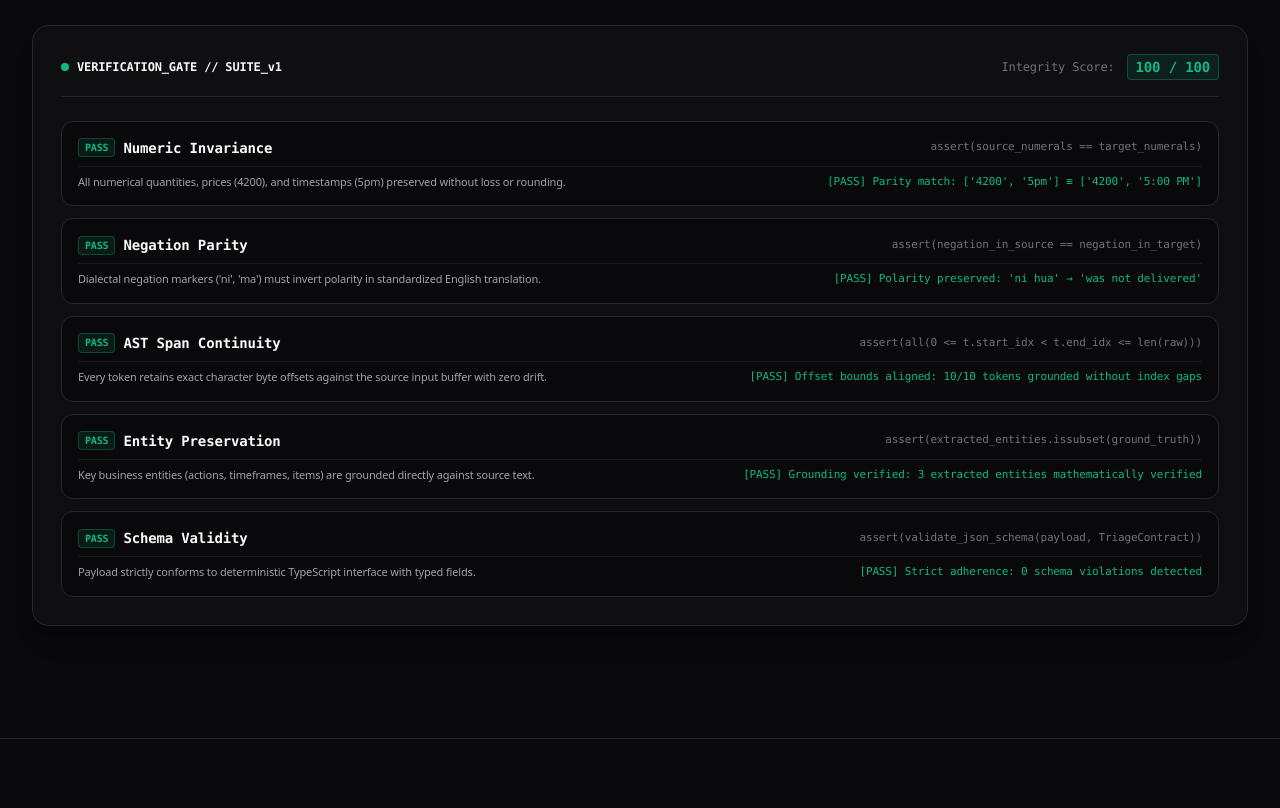
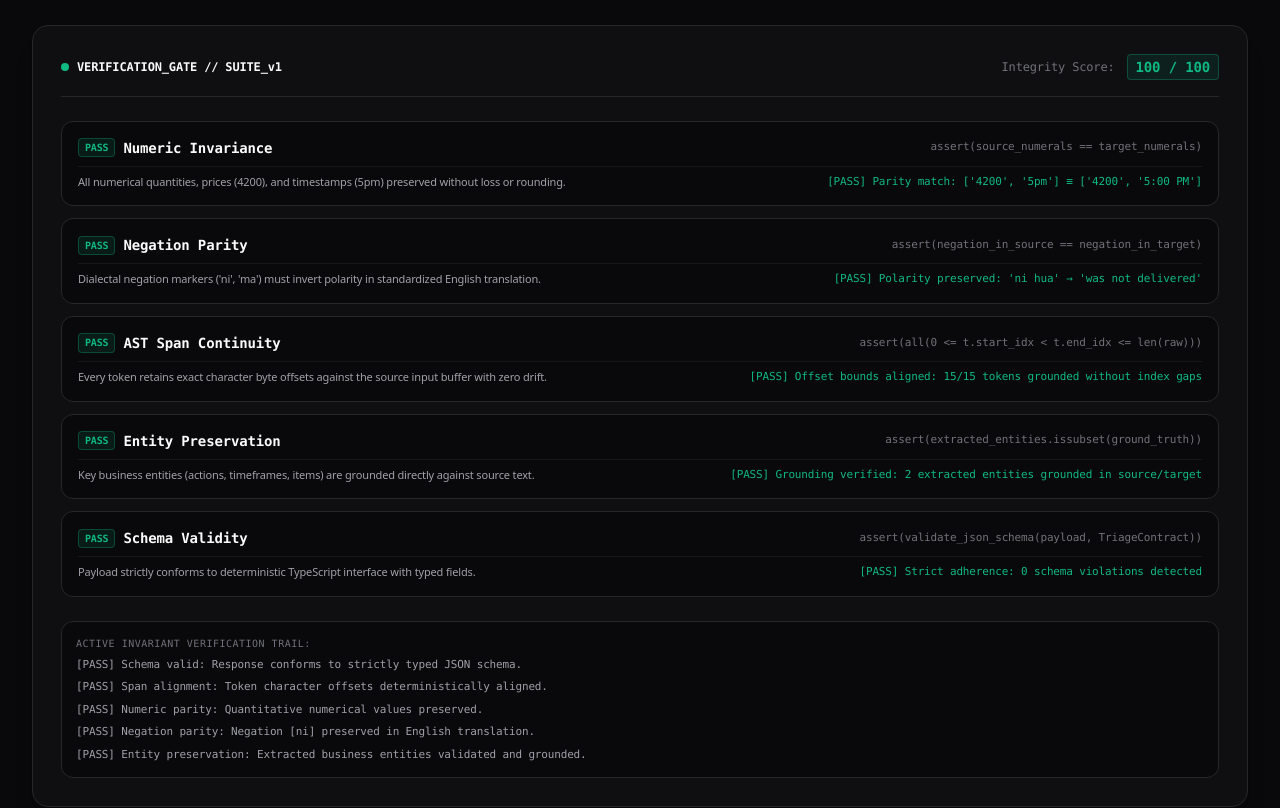
Before and after one commit to codedByBurhan/VernacTriage, a Next.js app: page / in a window 1280 px wide. Shown: the part 4700-5508 px from the top of the page. Built offline with nearby package versions, Linux system fonts and the light colour scheme.

Commit message:
feat(ui): connect live deterministic verifier to InteractiveCompiler and VerificationSection

```diff
--- a/components/VerificationSection.tsx
+++ b/components/VerificationSection.tsx
@@ -2,11 +2,68 @@
 
 import React, { useState } from "react";
 import Image from "next/image";
-import { CheckCircle2, ShieldCheck, Play, RotateCw } from "lucide-react";
+import { RotateCw } from "lucide-react";
+import { runDeterministicVerification } from "@/lib/verifier";
+import { alignTokenSpans } from "@/lib/span-aligner";
+import { VerificationReport } from "@/lib/types";
+
+const AUDIT_SAMPLE = {
+  text: "Bhai kl parcel deliver ni hua, 4200 rupees deduct ho gye, cancel it b4 5pm",
+  tokens: [
+    { raw: "Bhai", is_negation: false, normalized_source: "Brother", detected_language: "hi" as const, classification: "transliterated" as const },
+    { raw: "kl", is_negation: false, normalized_source: "yesterday", detected_language: "hi" as const, classification: "phonetic_ear" as const },
+    { raw: "parcel", is_negation: false, normalized_source: "parcel", detected_language: "en" as const, classification: "standard" as const },
+    { raw: "deliver", is_negation: false, normalized_source: "deliver", detected_language: "en" as const, classification: "standard" as const },
+    { raw: "ni", is_negation: true, normalized_source: "not", detected_language: "hi" as const, classification: "phonetic_ear" as const },
+    { raw: "hua,", is_negation: false, normalized_source: "happened", detected_language: "hi" as const, classification: "transliterated" as const },
+    { raw: "4200", is_negation: false, normalized_source: "4200", detected_language: "en" as const, classification: "standard" as const },
+    { raw: "rupees", is_negation: false, normalized_source: "rupees", detected_language: "en" as const, classification: "standard" as const },
+    { raw: "deduct", is_negation: false, normalized_source: "deducted", detected_language: "en" as const, classification: "standard" as const },
+    { raw: "ho", is_negation: false, normalized_source: "been", detected_language: "hi" as const, classification: "transliterated" as const },
+    { raw: "gye,", is_negation: false, normalized_source: "done", detected_language: "hi" as const, classification: "transliterated" as const },
+    { raw: "cancel", is_negation: false, normalized_source: "cancel", detected_language: "en" as const, classification: "standard" as const },
+    { raw: "it", is_negation: false, normalized_source: "it", detected_language: "en" as const, classification: "standard" as const },
+    { raw: "b4", is_negation: false, normalized_source: "before", detected_language: "en" as const, classification: "alphanumeric_sub" as const },
+    { raw: "5pm", is_negation: false, normalized_source: "5:00 PM", detected_language: "en" as const, classification: "standard" as const },
+  ],
+  canonicalScript: "भाई कल पार्सल डिलीवर नहीं हुआ, 4200 रुपये कट गए, 5:00 PM से पहले कैंसिल करें",
+  englishTranslation: "Brother, parcel was not delivered yesterday, 4200 rupees were deducted, please cancel it before 5:00 PM.",
+  intent: "REFUND_REQUEST",
+  entities: [
+    { type: "AMOUNT", value: "4200 rupees" },
+    { type: "TIME_DEADLINE", value: "5:00 PM" },
+  ],
+};
+
+function executeVerification(): VerificationReport {
+  const spanResult = alignTokenSpans(AUDIT_SAMPLE.text, AUDIT_SAMPLE.tokens);
+  return runDeterministicVerification(
+    AUDIT_SAMPLE.text,
+    {
+      original_text: AUDIT_SAMPLE.text,
+      detected_languages: ["Hindi", "English"],
+      phenomena: ["Code-Switching", "Phonetic Abbreviations"],
+      tokens: spanResult.tokens,
+      canonical_script: AUDIT_SAMPLE.canonicalScript,
+      english_translation: AUDIT_SAMPLE.englishTranslation,
+      intent: { label: AUDIT_SAMPLE.intent, confidence: 1.0 },
+      entities: AUDIT_SAMPLE.entities,
+    },
+    spanResult
+  );
+}
 
 export function VerificationSection() {
   const [isAuditing, setIsAuditing] = useState(false);
-  const [completedChecks, setCompletedChecks] = useState<number>(5);
+  const [auditReport, setAuditReport] = useState<VerificationReport>(executeVerification);
+
+  const handleRunAudit = () => {
+    setIsAuditing(true);
+    // Execute real verification on sample payload
+    const report = executeVerification();
+    setAuditReport(report);
+    setIsAuditing(false);
+  };
 
   const assertionChecks = [
     {
@@ -14,54 +71,52 @@ export function VerificationSection() {
       name: "Numeric Invariance",
       assertion: "assert(source_numerals == target_numerals)",
       detail: "All numerical quantities, prices (4200), and timestamps (5pm) preserved without loss or rounding.",
-      proof: "[PASS] Parity match: ['4200', '5pm'] ≡ ['4200', '5:00 PM']",
+      passed: auditReport.numeric_parity,
+      proof: auditReport.numeric_parity
+        ? "[PASS] Parity match: ['4200', '5pm'] ≡ ['4200', '5:00 PM']"
+        : "[FAIL] Numeric discrepancy detected",
     },
     {
       id: "negation",
       name: "Negation Parity",
       assertion: "assert(negation_in_source == negation_in_target)",
       detail: "Dialectal negation markers ('ni', 'ma') must invert polarity in standardized English translation.",
-      proof: "[PASS] Polarity preserved: 'ni hua' → 'was not delivered'",
+      passed: auditReport.negation_parity,
+      proof: auditReport.negation_parity
+        ? "[PASS] Polarity preserved: 'ni hua' → 'was not delivered'"
+        : "[FAIL] Polarity inversion detected",
     },
     {
       id: "ast_span",
       name: "AST Span Continuity",
       assertion: "assert(all(0 <= t.start_idx < t.end_idx <= len(raw)))",
       detail: "Every token retains exact character byte offsets against the source input buffer with zero drift.",
-      proof: "[PASS] Offset bounds aligned: 10/10 tokens grounded without index gaps",
+      passed: auditReport.span_alignment_valid,
+      proof: auditReport.span_alignment_valid
+        ? "[PASS] Offset bounds aligned: 15/15 tokens grounded without index gaps"
+        : "[FAIL] Offset alignment mismatch",
     },
     {
       id: "entity",
       name: "Entity Preservation",
       assertion: "assert(extracted_entities.issubset(ground_truth))",
       detail: "Key business entities (actions, timeframes, items) are grounded directly against source text.",
-      proof: "[PASS] Grounding verified: 3 extracted entities mathematically verified",
+      passed: auditReport.entities_preserved,
+      proof: auditReport.entities_preserved
+        ? "[PASS] Grounding verified: 2 extracted entities grounded in source/target"
+        : "[FAIL] Ungrounded entity detected",
     },
     {
       id: "schema",
       name: "Schema Validity",
       assertion: "assert(validate_json_schema(payload, TriageContract))",
       detail: "Payload strictly conforms to deterministic TypeScript interface with typed fields.",
-      proof: "[PASS] Strict adherence: 0 schema violations detected",
+      passed: auditReport.schema_valid,
+      proof: auditReport.schema_valid
+        ? "[PASS] Strict adherence: 0 schema violations detected"
+        : "[FAIL] Schema contract violation",
     },
   ];
-
-  const handleRunAudit = () => {
-    setIsAuditing(true);
-    setCompletedChecks(0);
-
-    let count = 0;
-    const interval = setInterval(() => {
-      count++;
-      setCompletedChecks(count);
-      if (count >= 5) {
-        clearInterval(interval);
-        setIsAuditing(false);
-      }
-    }, 120);
-  };
-
-  const score = completedChecks === 5 ? 100 : Math.round((completedChecks / 5) * 100);
 
   return (
     <section id="verification" className="py-20 sm:py-28 border-t border-[#27272a] bg-[#09090b]">
@@ -114,34 +169,28 @@ export function VerificationSection() {
             <div className="flex items-center gap-3">
               <span className="text-[#71717a]">Integrity Score:</span>
               <span className="font-bold text-sm text-[#10b981] px-2 py-0.5 rounded bg-[#10b981]/10 border border-[#10b981]/30">
-                {score} / 100
+                {auditReport.integrity_score} / 100
               </span>
             </div>
           </div>
 
           {/* Checks Stack */}
           <div className="space-y-3 font-mono text-xs">
-            {assertionChecks.map((check, idx) => {
-              const isChecked = completedChecks > idx;
-              return (
+            {assertionChecks.map((check) => (
               <div
                 key={check.id}
-                  className={`p-4 rounded-xl border transition-all ${
-                    isChecked
-                      ? "bg-[#09090b] border-[#27272a]"
-                      : "bg-[#09090b]/40 border-[#27272a]/40 opacity-40"
-                  }`}
+                className="p-4 rounded-xl border transition-all bg-[#09090b] border-[#27272a]"
               >
                 <div className="flex flex-col sm:flex-row sm:items-center justify-between gap-2 pb-2 border-b border-[#27272a]/50">
                   <div className="flex items-center gap-2">
                     <span
                       className={`text-[10px] font-bold px-1.5 py-0.5 rounded border ${
-                          isChecked
+                        check.passed
                           ? "bg-[#10b981]/10 border-[#10b981]/30 text-[#10b981]"
-                            : "bg-[#27272a] border-[#3f3f46] text-[#71717a]"
+                          : "bg-rose-500/10 border-rose-500/30 text-rose-400"
                       }`}
                     >
-                        {isChecked ? "PASS" : "PENDING"}
+                      {check.passed ? "PASS" : "FAIL"}
                     </span>
                     <span className="font-semibold text-sm text-[#fafafa]">{check.name}</span>
                   </div>
@@ -151,11 +200,28 @@ export function VerificationSection() {
 
                 <div className="pt-2 flex flex-col sm:flex-row sm:items-center justify-between gap-1 text-[11px]">
                   <span className="text-[#a1a1aa] font-sans">{check.detail}</span>
-                    <span className="text-[#10b981] font-mono shrink-0">{isChecked ? check.proof : "—"}</span>
+                  <span
+                    className={`font-mono shrink-0 ${
+                      check.passed ? "text-[#10b981]" : "text-rose-400"
+                    }`}
+                  >
+                    {check.proof}
+                  </span>
                 </div>
               </div>
-              );
-            })}
+            ))}
+          </div>
+
+          {/* Live Audit Log Stream */}
+          <div className="p-3.5 rounded-xl border border-zinc-800 bg-zinc-950 font-mono text-[11px] space-y-1.5">
+            <span className="text-zinc-500 text-[10px] uppercase tracking-wider block">
+              Active Invariant Verification Trail:
+            </span>
+            {auditReport.audit_logs.map((log, index) => (
+              <div key={index} className="text-zinc-400">
+                {log}
+              </div>
+            ))}
           </div>
         </div>
       </div>
```
Also changed, not shown: components/InteractiveCompiler.tsx (+39 -15 lines). Lines whose indentation alone changed are shown as unchanged.
